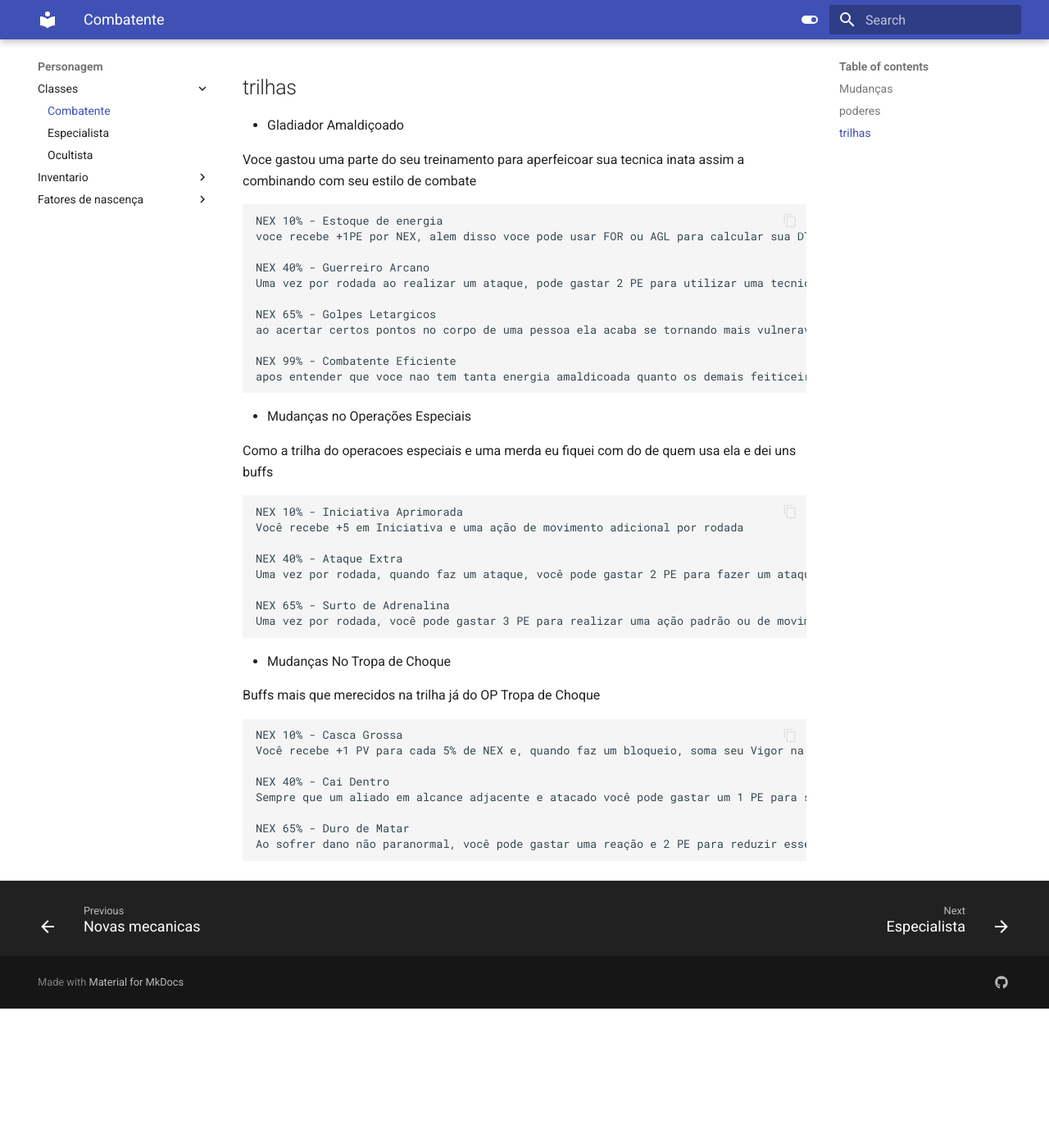
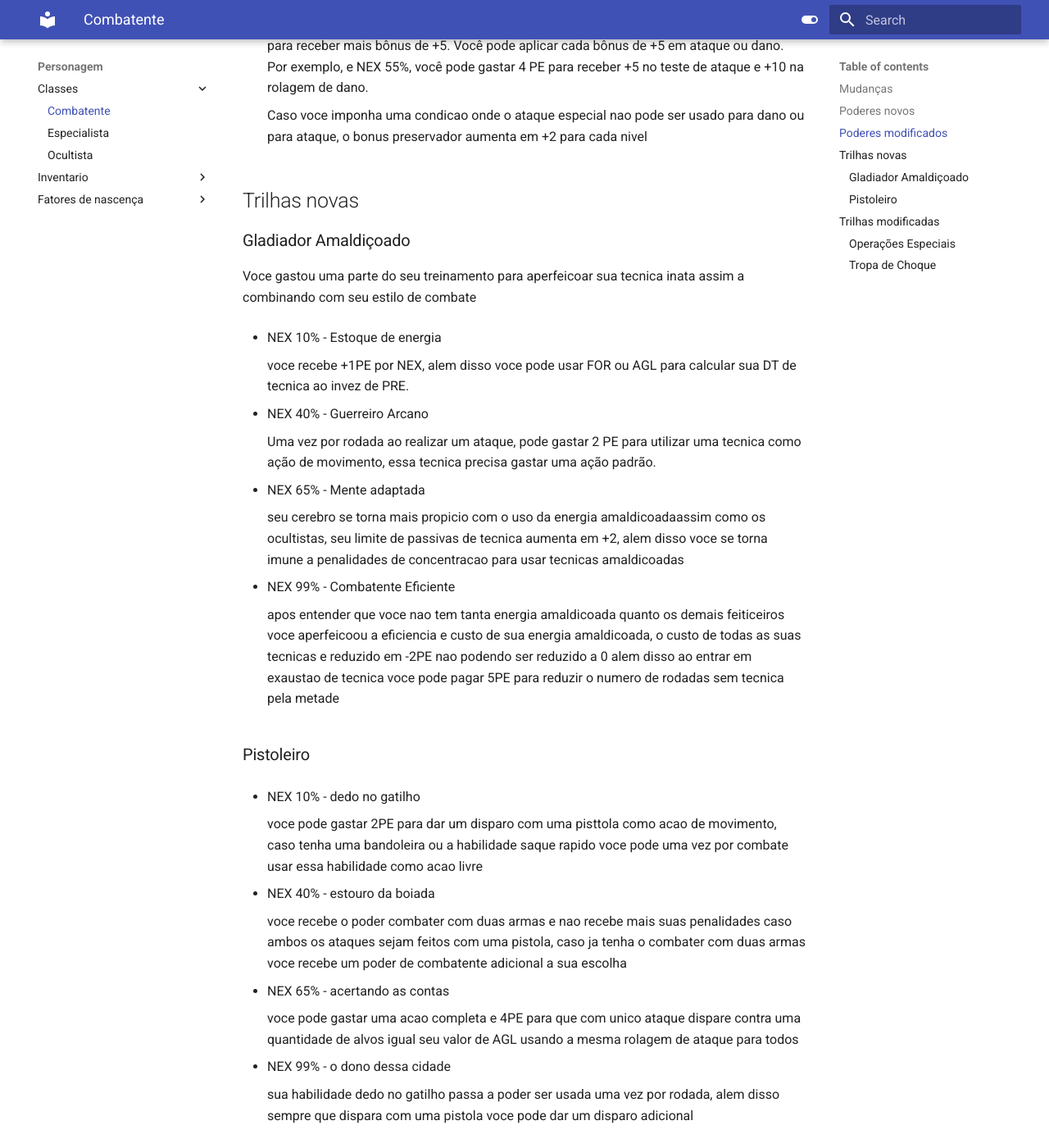
Before and after one commit to nerdolagens/SK-RPG-docs, an MkDocs documentation site: the page built from docs/character/classes/combatente.md, in a window 1280 px wide and 1400 px high, scrolled down 779 px. Shown: the whole window at 82% size. Built offline with MkDocs 1.6.1 and Material for MkDocs 9.7.7, drawn with Linux system fonts in a browser that asks for light colours; before the commit the page ends 2009 px from its top, so only the background shows below that; some of the changed text lies outside the part shown.

Commit message:
updating combatente

```diff
--- a/docs/character/classes/combatente.md
+++ b/docs/character/classes/combatente.md
@@ -2,63 +2,100 @@
 
 ## Mudanças
 
-    Ataque Especial: Quando faz um ataque ou manobra de luta, você pode gastar 2 PE para receber +5
-    no teste de ataque ou na rolagem de dano. Conforme avança de NEX, você pode gastar +1 PE para
-    receber mais bônus de +5. Você pode aplicar cada bônus de +5 em ataque ou dano. Por exemplo, em
-    NEX 55%, você pode gastar 4 PE para receber +5 no teste de ataque e +10 na rolagem de dano.
 
-Caso voce imponha uma condicao onde o ataque especial nao pode ser usado para dano ou para ataque, o bonus preservador aumenta em +2 para cada nivel
 
-## poderes
+## Poderes novos
 
 - Apetite Exotico
 
-        voce pode consumir uma pocao que esteja em suas maos como acao livre ao invez de padrao
+    voce pode consumir uma pocao que esteja em suas maos como acao livre ao invez de padrao
 
-  - Rolar
+- Rolar
 
-        sempre que esquivar de um ataque voce pode se deslocar 1.5m em qualquer direcao, nao e possivel rolar se estiver com a condicao lento
+    sempre que esquivar de um ataque voce pode se deslocar 1.5m em qualquer direcao, nao e possivel rolar se estiver com a condicao lento
 
-## trilhas
+## Poderes modificados
 
-- Gladiador Amaldiçoado
+- Ataque Especial
+
+    Quando fazer um ataque ou manobra de luta, você pode gastar 2 PE para receber +5 no teste de ataque ou na rolagem de dano. Conforme avança de NEX, você pode gastar +1 PE para receber mais bônus de +5. Você pode aplicar cada bônus de +5 em ataque ou dano. Por exemplo, e NEX 55%, você pode gastar 4 PE para receber +5 no teste de ataque e +10 na rolagem de dano.
+
+    Caso voce imponha uma condicao onde o ataque especial nao pode ser usado para dano ou para ataque, o bonus preservador aumenta em +2 para cada nivel
+
+## Trilhas novas
+
+### Gladiador Amaldiçoado
 
 Voce gastou uma parte do seu treinamento para aperfeicoar sua tecnica inata assim a combinando com seu estilo de combate
 
-    NEX 10% - Estoque de energia
+- NEX 10% - Estoque de energia
+
     voce recebe +1PE por NEX, alem disso voce pode usar FOR ou AGL para calcular sua DT de tecnica ao invez de PRE.
 
-    NEX 40% - Guerreiro Arcano
-    Uma vez por rodada ao realizar um ataque, pode gastar 2 PE para utilizar uma tecnica como ação de movimento, essa tecnica precisa ter uma ação padrão.
+- NEX 40% - Guerreiro Arcano
 
-    NEX 65% - Golpes Letargicos
-    ao acertar certos pontos no corpo de uma pessoa ela acaba se tornando mais vulneravel a tecnicas, ao atacar um ser com ataque especial por 1 rodada a sua DT de tecnica contra esse ser aumenta em +1 para cada 10 pontos de dano causados em seu golpe, este aumento de DT nao pode ultrapassar 10 caso use isso combinado com guerreiro arcano o aumento da DT se encerra apos usar a tecnica
+    Uma vez por rodada ao realizar um ataque, pode gastar 2 PE para utilizar uma tecnica como ação de movimento, essa tecnica precisa gastar uma ação padrão.
 
-    NEX 99% - Combatente Eficiente
-    apos entender que voce nao tem tanta energia amaldicoada quanto os demais feiticeiros voce aperfeicoou a eficiencia e custo de sua energia amaldicoada, o custo de todas as suas tecnicas e reduzido em -2PE nao podendo ser reduzido a 0 alem disso ignora condicao ruim e terrivel e sempre que entrar em exaustao de tecnica o numero de rodadas e sempre -1
+- NEX 65% - Mente adaptada
 
-- Mudanças no Operações Especiais
+    seu cerebro se torna mais propicio com o uso da energia amaldicoadaassim como os ocultistas, seu limite de passivas de tecnica aumenta em +2, alem disso voce se torna imune a penalidades de concentracao para usar tecnicas amaldicoadas
+
+- NEX 99% - Combatente Eficiente
+
+    apos entender que voce nao tem tanta energia amaldicoada quanto os demais feiticeiros voce aperfeicoou a eficiencia e custo de sua energia amaldicoada, o custo de todas as suas tecnicas e reduzido em -2PE nao podendo ser reduzido a 0 alem disso ao entrar em exaustao de tecnica voce pode pagar 5PE para reduzir o numero de rodadas sem tecnica pela metade
+
+### Pistoleiro
+
+- NEX 10% - dedo no gatilho
+
+    voce pode gastar 2PE para dar um disparo com uma pisttola como acao de movimento, caso tenha uma bandoleira ou a habilidade saque rapido voce pode uma vez por combate usar essa habilidade como acao livre
+
+- NEX 40% - estouro da boiada
+
+    voce recebe o poder combater com duas armas e nao recebe mais suas penalidades caso ambos os ataques sejam feitos com uma pistola, caso ja tenha o combater com duas armas voce recebe um poder de combatente adicional a sua escolha
+
+- NEX 65% - acertando as contas
+
+    voce pode gastar uma acao completa e 4PE para que com unico ataque dispare contra uma quantidade de alvos igual seu valor de AGL usando a mesma rolagem de ataque para todos
+
+- NEX 99% - o dono dessa cidade
+
+    sua habilidade dedo no gatilho passa a poder ser usada uma vez por rodada, alem disso sempre que dispara com uma pistola voce pode dar um disparo adicional
+
+## Trilhas modificadas
+
+algumas trilhas do sistema vanilla sofreram modificacoes para se adaptar melhor aos padroes do sistema, caso esteja faltando alguma habilidade das trilhas abaixo significa que ela nao foi modificada e a normal deve ser usada
+
+### Operações Especiais
 
 Como a trilha do operacoes especiais e uma merda eu fiquei com do de quem usa ela e dei uns buffs
 
-    NEX 10% - Iniciativa Aprimorada
+- NEX 10% - Iniciativa Aprimorada
+
     Você recebe +5 em Iniciativa e uma ação de movimento adicional por rodada
 
-    NEX 40% - Ataque Extra
+- NEX 40% - Ataque Extra
+
     Uma vez por rodada, quando faz um ataque, você pode gastar 2 PE para fazer um ataque adicional.
 
-    NEX 65% - Surto de Adrenalina
+- NEX 65% - Surto de Adrenalina
+
     Uma vez por rodada, você pode gastar 3 PE para realizar uma ação padrão ou de movimento adicional.
 
-- Mudanças No Tropa de Choque
+- NEX 99% - Sempre alerta
 
-Buffs mais que merecidos na trilha já do OP Tropa de Choque
+    Você recebe um turno adicional por rodada, no inicio de um combate role uma segunda iniciativa com apenas 1d20 e voce tera um segundo turno toda rodada de combate com base nesse valor
 
-    NEX 10% - Casca Grossa
+### Tropa de Choque
+
+- NEX 10% - Casca Grossa
+
     Você recebe +1 PV para cada 5% de NEX e, quando faz um bloqueio, soma seu Vigor na resistência a dano recebida
 
-    NEX 40% - Cai Dentro
-    Sempre que um aliado em alcance adjacente e atacado você pode gastar um 1 PE para se enfiar na frente do ataque, voce e seu aliado ficam inspirados e recebm +1d20 em todoa os testes por uma rodada, a criterio do mesrre pode entrar na feente de outras coisas tambem como uma explosao
+- NEX 40% - Protetor leal
 
-    NEX 65% - Duro de Matar
-    Ao sofrer dano não paranormal, você pode gastar uma reação e 2 PE para reduzir esse dano à metade. Em NEX 85%, você pode usar esta habilidade para reduzir dano paranormal.
+    Sempre que um aliado em alcance adjacente e atacado você pode gastar 1PE para se enfiar na frente do ataque e o bloquear, voce e seu aliado ficam inspirados e recebm +2 em todoa os testes por uma rodada, a criterio do mestre pode entrar na feente de outras coisas tambem como uma explosao
+
+- NEX 65% - Duro de Matar
+
+    Pode pagar 3PE para reduzir qualquer tipo de dano fisico pela metade
```
Also changed, not shown: 1 other file.
